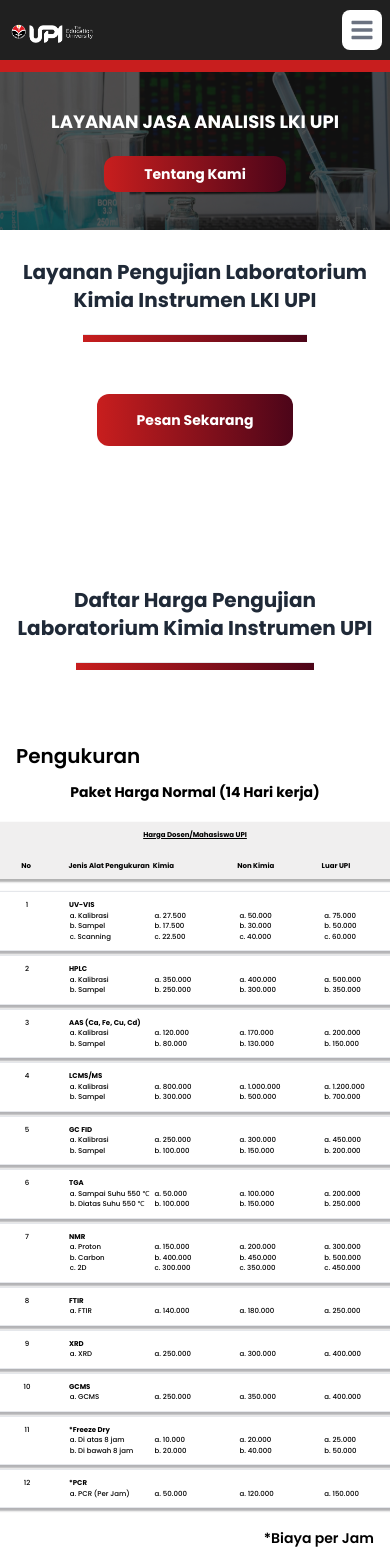
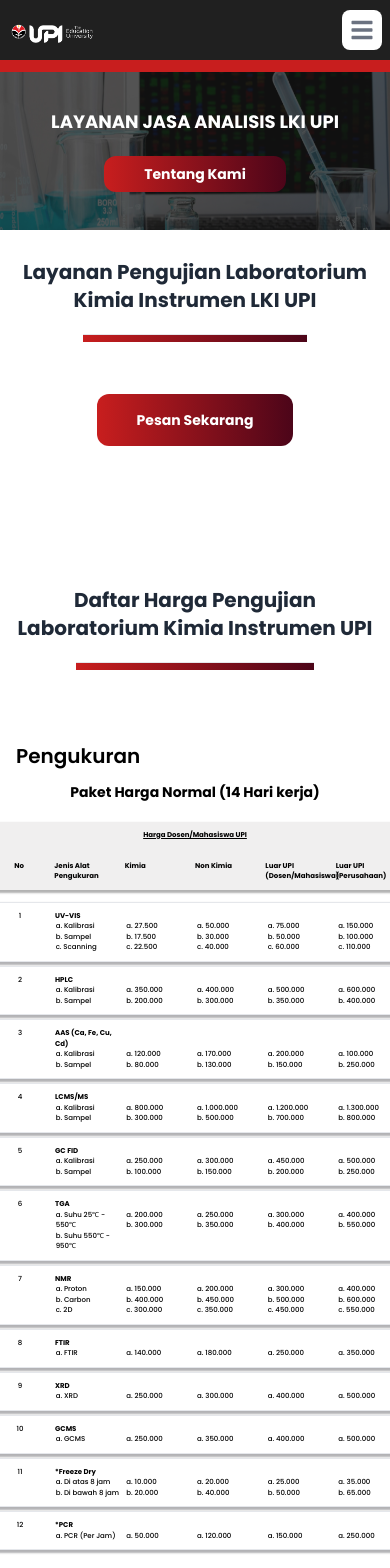
Before and after one commit to fikriymnn/lki_upi, a Next.js app: page /analisis in a window 390 px wide. Shown: the top 1568 px of the page. Built offline with nearby package versions, Linux system fonts and the light colour scheme; no server answers.

Commit message:
update harga

```diff
--- a/src/app/analisis/page.jsx
+++ b/src/app/analisis/page.jsx
@@ -17,30 +17,38 @@ const Analisis = () => {
           kimia: "a. 27.500",
           nonKimia: "a. 50.000",
           luarUpi: "a. 75.000",
+          perusahaan: "a. 150.000",
           tigaHariNonKimia: "a. 67.500",
           tujuhHariNonKimia: "a. 62.500",
           tigaHariLuarUpi: "a. 101.250",
           tujuhHariLuarUpi: "a. 93.750",
+          tigaHariPerusahaan: "a. 202.500"
         },
         {
           jenis: "b. Sampel",
           kimia: "b. 17.500",
           nonKimia: "b. 30.000",
           luarUpi: "b. 50.000",
+          perusahaan: "b. 100.000",
           tigaHariNonKimia: "b. 40.500",
           tujuhHariNonKimia: "b. 37.500",
           tigaHariLuarUpi: "b. 67.500",
           tujuhHariLuarUpi: "b. 62.500",
+          tigaHariPerusahaan: "b. 135.000",
+          tujuhHariPerusahaan: "b. 125.000"
         },
         {
           jenis: "c. Scanning",
           kimia: "c. 22.500",
           nonKimia: "c. 40.000",
           luarUpi: "c. 60.000",
+          perusahaan: "c. 110.000",
           tigaHariNonKimia: "c. 54.000",
           tujuhHariNonKimia: "c. 50.000",
           tigaHariLuarUpi: "c. 81.000",
           tujuhHariLuarUpi: "c. 75.000",
+          tigaHariPerusahaan: "c. 148.500",
+          tujuhHariPerusahaan: "c. 137.500"
         },
       ],
     },
@@ -52,20 +60,26 @@ const Analisis = () => {
           kimia: "a. 350.000",
           nonKimia: "a. 400.000",
           luarUpi: "a. 500.000",
+          perusahaan: "a. 600.000",
           tigaHariNonKimia: "a. 540.000",
           tujuhHariNonKimia: "a. 500.000",
           tigaHariLuarUpi: "a. 675.000",
           tujuhHariLuarUpi: "a. 625.000",
+          tigaHariPerusahaan: "a. 810.000",
+          tujuhHariPerusahaan: "a. 750.000",
         },
         {
           jenis: "b. Sampel",
-          kimia: "b. 250.000",
+          kimia: "b. 200.000",
           nonKimia: "b. 300.000",
           luarUpi: "b. 350.000",
+          perusahaan: "b. 400.000",
           tigaHariNonKimia: "b. 405.000",
           tujuhHariNonKimia: "b. 375.000",
           tigaHariLuarUpi: "b. 472.500",
           tujuhHariLuarUpi: "b. 437.500",
+          tigaHariPerusahaan: "b. 540.000",
+          tujuhHariPerusahaan: "b. 500.000",
         },
       ],
     },
@@ -78,20 +92,26 @@ const Analisis = () => {
           kimia: "a. 120.000",
           nonKimia: "a. 170.000",
           luarUpi: "a. 200.000",
+          perusahaan: "a. 100.000",
           tigaHariNonKimia: "a. 229.500",
           tujuhHariNonKimia: "a. 121.500",
           tigaHariLuarUpi: "a. 270.000",
           tujuhHariLuarUpi: "a. 250.000",
+          tigaHariPerusahaan: "a. 472.500",
+          tujuhHariPerusahaan: "a. 437.500",
         },
         {
           jenis: "b. Sampel",
           kimia: "b. 80.000",
           nonKimia: "b. 130.000",
           luarUpi: "b. 150.000",
+          perusahaan: "b. 250.000",
           tigaHariNonKimia: "b. 175.500",
           tujuhHariNonKimia: "b. 162.500",
           tigaHariLuarUpi: "b. 202.500",
           tujuhHariLuarUpi: "b. 187.500",
+          tigaHariPerusahaan: "b. 337.500",
+          tujuhHariPerusahaan: "b. 312.500",
         },
       ],
     },
@@ -103,20 +123,26 @@ const Analisis = () => {
           kimia: "a. 800.000",
           nonKimia: "a. 1.000.000",
           luarUpi: "a. 1.200.000",
+          perusahaan: "a. 1.300.000",
           tigaHariNonKimia: "a. 1.350.000",
           tujuhHariNonKimia: "a. 1.250.000",
           tigaHariLuarUpi: "a. 1.620.000",
           tujuhHariLuarUpi: "a. 1.500.000",
+          tigaHariPerusahaan: "a. 1.755.000",
+          tujuhHariPerusahaan: "a. 1.625.000",
         },
         {
           jenis: "b. Sampel",
           kimia: "b. 300.000",
           nonKimia: "b. 500.000",
           luarUpi: "b. 700.000",
+          perusahaan: "b. 800.000",
           tigaHariNonKimia: "b. 675.000",
           tujuhHariNonKimia: "b. 625.000",
           tigaHariLuarUpi: "b. 945.000",
           tujuhHariLuarUpi: "b. 875.000",
+          tigaHariPerusahaan: "b. 1.080.000",
+          tujuhHariPerusahaan: "b. 1.000.000",
         },
       ],
     },
@@ -128,20 +154,26 @@ const Analisis = () => {
           kimia: "a. 250.000",
           nonKimia: "a. 300.000",
           luarUpi: "a. 450.000",
+          perusahaan: "a. 500.000",
           tigaHariNonKimia: "a.405.000",
           tujuhHariNonKimia: "a. 375.000",
           tigaHariLuarUpi: "a. 607.500",
           tujuhHariLuarUpi: "a. 562.500",
+          tigaHariPerusahaan: "a. 675.000",
+          tujuhHariPerusahaan: "a. 625.000",
         },
         {
           jenis: "b. Sampel",
           kimia: "b. 100.000",
           nonKimia: "b. 150.000",
           luarUpi: "b. 200.000",
+          perusahaan: "b. 250.000",
           tigaHariNonKimia: "b. 202.500",
           tujuhHariNonKimia: "b. 187.500",
           tigaHariLuarUpi: "b. 270.000",
           tujuhHariLuarUpi: "b. 250.500",
+          tigaHariPerusahaan: "b. 337.500",
+          tujuhHariPerusahaan: "b. 312.500",
         },
       ],
     },
@@ -149,24 +181,30 @@ const Analisis = () => {
       alatPengukuran: "TGA",
       jenisPengukuran: [
         {
-          jenis: "a.	Sampai Suhu 550 ℃",
-          kimia: "a. 50.000",
-          nonKimia: "a. 100.000",
-          luarUpi: "a. 200.000",
-          tigaHariNonKimia: "a. 152.500",
-          tujuhHariNonKimia: "a. 137.500",
-          tigaHariLuarUpi: "a. 287.500",
-          tujuhHariLuarUpi: "a. 262.500",
+          jenis: "a. Suhu 25℃ - 550℃",
+          kimia: "a. 200.000",
+          nonKimia: "a. 250.000",
+          luarUpi: "a. 300.000",
+          perusahaan: "a. 400.000",
+          tigaHariNonKimia: "a. 337.500",
+          tujuhHariNonKimia: "a. 312.500",
+          tigaHariLuarUpi: "a. 405.500",
+          tujuhHariLuarUpi: "a. 375.000",
+          tigaHariPerusahaan: "a. 540.000",
+          tujuhHariPerusahaan: "a. 500.000",
         },
         {
-          jenis: "b.	Diatas Suhu 550 ℃",
-          kimia: "b. 100.000",
-          nonKimia: "b. 150.000",
-          luarUpi: "b. 250.000",
-          tigaHariNonKimia: "b. 220.000",
-          tujuhHariNonKimia: "b. 200.000",
-          tigaHariLuarUpi: "b. 355.000",
-          tujuhHariLuarUpi: "b. 325.000",
+          jenis: "b.	Suhu 550℃ - 950℃",
+          kimia: "b. 300.000",
+          nonKimia: "b. 350.000",
+          luarUpi: "b. 400.000",
+          perusahaan: "b. 550.000",
+          tigaHariNonKimia: "b. 472.500",
+          tujuhHariNonKimia: "b. 437.500",
+          tigaHariLuarUpi: "b. 540.000",
+          tujuhHariLuarUpi: "b. 500.000",
+          tigaHariPerusahaan: "b. 742.500",
+          tujuhHariPerusahaan: "b. 687.500",
         },
       ],
     },
@@ -178,30 +216,39 @@ const Analisis = () => {
           kimia: "a. 150.000",
           nonKimia: "a. 200.000",
           luarUpi: "a. 300.000",
+          perusahaan: "a. 400.000",
           tigaHariNonKimia: "a. 270.000",
           tujuhHariNonKimia: "a. 250.000",
           tigaHariLuarUpi: "a. 405.000",
           tujuhHariLuarUpi: "a. 375.000",
+          tigaHariPerusahaan: "a. 540.000",
+          tujuhHariPerusahaan: "a. 500.000",
         },
         {
           jenis: "b. Carbon",
           kimia: "b. 400.000",
           nonKimia: "b. 450.000",
           luarUpi: "b. 500.000",
+          perusahaan: "b. 600.000",
           tigaHariNonKimia: "b. 607.500",
           tujuhHariNonKimia: "b. 562.500",
           tigaHariLuarUpi: "b. 675.000",
           tujuhHariLuarUpi: "b. 625.000",
+          tigaHariPerusahaan: "b. 810.000",
+          tujuhHariPerusahaan: "b. 750.000",
         },
         {
           jenis: "c. 2D",
           kimia: "c. 300.000",
           nonKimia: "c. 350.000",
           luarUpi: "c. 450.000",
+          perusahaan: "c. 550.000",
           tigaHariNonKimia: "c. 472.500",
           tujuhHariNonKimia: "c. 437.500",
           tigaHariLuarUpi: "c. 607.500",
           tujuhHariLuarUpi: "c. 562.500",
+          tigaHariPerusahaan: "c. 742.500",
+          tujuhHariPerusahaan: "c. 687.500",
         },
       ],
     },
@@ -213,10 +260,13 @@ const Analisis = () => {
           kimia: "a. 140.000",
           nonKimia: "a. 180.000",
           luarUpi: "a. 250.000",
+          perusahaan: "a. 350.000",
           tigaHariNonKimia: "a. 243.000",
           tujuhHariNonKimia: "a. 225.000",
           tigaHariLuarUpi: "a. 337.500",
           tujuhHariLuarUpi: "a. 312.500",
+          tigaHariPerusahaan: "a. 472.500",
+          tujuhHariPerusahaan: "a. 437.500",
         },
       ],
     },
@@ -228,10 +278,13 @@ const Analisis = () => {
           kimia: "a. 250.000",
           nonKimia: "a. 300.000",
           luarUpi: "a. 400.000",
+          perusahaan: "a. 500.000",
           tigaHariNonKimia: "a. 405.000",
           tujuhHariNonKimia: "a. 375.000",
           tigaHariLuarUpi: "a. 540.000",
           tujuhHariLuarUpi: "a. 500.000",
+          tigaHariPerusahaan: "a. 675.000",
+          tujuhHariPerusahaan: "a. 625.000",
         },
       ],
     },
@@ -243,10 +296,13 @@ const Analisis = () => {
           kimia: "a. 250.000",
           nonKimia: "a. 350.000",
           luarUpi: "a. 400.000",
+          perusahaan: "a. 500.000",
           tigaHariNonKimia: "a. 472.500",
           tujuhHariNonKimia: "a. 437.500",
           tigaHariLuarUpi: "a. 540.000",
           tujuhHariLuarUpi: "a. 500.000",
+          tigaHariPerusahaan: "a. 675.000",
+          tujuhHariPerusahaan: "a. 625.000",
         },
       ],
     },
@@ -258,20 +314,26 @@ const Analisis = () => {
           kimia: "a. 10.000",
           nonKimia: "a. 20.000",
           luarUpi: "a. 25.000",
+          perusahaan: "a. 35.000",
           tigaHariNonKimia: "-",
           tujuhHariNonKimia: "-",
           tigaHariLuarUpi: "-",
           tujuhHariLuarUpi: "-",
+          tigaHariPerusahaan: "-",
+          tujuhHariPerusahaan: "-",
         },
         {
           jenis: "b. Di bawah 8 jam",
           kimia: "b. 20.000",
           nonKimia: "b. 40.000",
           luarUpi: "b. 50.000",
+          perusahaan: "b. 65.000",
           tigaHariNonKimia: "-",
           tujuhHariNonKimia: "-",
           tigaHariLuarUpi: "-",
           tujuhHariLuarUpi: "-",
+          tigaHariPerusahaan: "-",
+          tujuhHariPerusahaan: "-",
         },
       ],
     },
@@ -283,10 +345,13 @@ const Analisis = () => {
           kimia: "a. 50.000",
           nonKimia: "a. 120.000",
           luarUpi: "a. 150.000",
+          perusahaan: "a. 250.000",
           tigaHariNonKimia: "-",
           tujuhHariNonKimia: "-",
           tigaHariLuarUpi: "-",
           tujuhHariLuarUpi: "-",
+          tigaHariPerusahaan: "-",
+          tujuhHariPerusahaan: "-",
         },
       ],
     },
@@ -343,7 +408,7 @@ const Analisis = () => {
               <p className="text-center mb-5 font-bold md:text-[14px] text-[7px] underline">
                 Harga Dosen/Mahasiswa UPI
               </p>
-              <div className="grid grid-cols-5 ">
+              <div className="grid grid-cols-6">
                 <p className="font-bold md:text-[14px] text-[7px] text-center">
                   No
                 </p>
@@ -354,7 +419,8 @@ const Analisis = () => {
                 <p className="font-bold md:text-[14px] text-[7px]">
                   Non Kimia{" "}
                 </p>
-                <p className="font-bold md:text-[14px] text-[7px]">Luar UPI</p>
+                <p className="font-bold md:text-[14px] text-[7px]">Luar UPI (Dosen/Mahasiswa)</p>
+                <p className="font-bold md:text-[14px] text-[7px]">Luar UPI<br />(Perusahaan)</p>
               </div>
             </div>
 
@@ -362,7 +428,7 @@ const Analisis = () => {
               {dataPengukur.map((data, i) => (
                 <div key={i}>
                   <div className="bg-white border shadow-[rgba(0,0,10,0.3)_1px_2px_2px_1px] rounded-lg py-2">
-                    <div className="grid grid-cols-5 ">
+                    <div className="grid grid-cols-6 ">
                       <p className="font-medium md:text-[14px] text-[7px] text-center ">
                         {i + 1}
                       </p>
@@ -371,7 +437,7 @@ const Analisis = () => {
                       </p>
                     </div>
                     <div className="md:ml-3">
-                      <div className="grid grid-cols-5 gap-1 ">
+                      <div className="grid grid-cols-6 gap-1">
                         <p className="font-medium md:text-[14px] text-[7px]">
                           {""}
                         </p>
@@ -415,6 +481,16 @@ const Analisis = () => {
                             </p>
                           ))}
                         </div>
+                        <div>
+                          {data.jenisPengukuran.map((jenisPengukuran, i) => (
+                            <p
+                              key={i}
+                              className="font-medium md:text-[14px] text-[7px]"
+                            >
+                              {jenisPengukuran.perusahaan}
+                            </p>
+                          ))}
+                        </div>
                       </div>
                     </div>
                   </div>
@@ -424,6 +500,12 @@ const Analisis = () => {
           </div>
           <p className="text-black-700 md:font-bold font-semibold text-end md:mx-28 mx-0 md:text-[14px] text-sm mt-5">
             *Biaya per Jam
+          </p>
+          <p className="text-black-700 md:font-bold font-semibold md:mx-28 mx-0 md:text-[14px] text-sm mt-5">
+            Syarat dan Ketentuan: <br />
+            - Pelarut NMR-Kloroform: Rp100.000/ml. <br />
+            - Pelarut NMR-Metanol: Rp80.000/ml. <br />
+            - Pengenceran sampel lebih dari 25ml dikenakan biaya tambahan seeuai pemakaian.
           </p>
           <div className="lg:mx-16 md:-mx-8 -mx-8 ">
             <p className="text-center font-bold text-lg mb-5 mt-10">
@@ -451,7 +533,16 @@ const Analisis = () => {
                 </div>
                 <div className="flex flex-col justify-center items-center w-[22%]">
                   <p className="font-bold md:text-[14px] text-[7px]">
-                    Luar Upi{" "}
+                    Luar Upi (Dosen/Mahasiswa){" "}
+                  </p>
+                  <div className="grid grid-cols-2 gap-5 font-medium md:text-[14px] text-[7px]">
+                    <p>3 Hari</p>
+                    <p>7 Hari</p>
+                  </div>
+                </div>
+                <div className="flex flex-col justify-center items-center w-[22%]">
+                  <p className="font-bold md:text-[14px] text-[7px]">
+                    Luar Upi (Perusahaan){" "}
                   </p>
                   <div className="grid grid-cols-2 gap-5 font-medium md:text-[14px] text-[7px]">
                     <p>3 Hari</p>
@@ -523,6 +614,23 @@ const Analisis = () => {
                             </div>
                           ))}
                         </div>
+                        <div className="w-[22%]">
+                          {data.jenisPengukuran.map((jenisPengukuran, i) => (
+                            <div
+                              key={i}
+                              className="flex flex-col justify-center items-center  "
+                            >
+                              <div className="grid grid-cols-2 md:gap-5 gap-1">
+                                <p className="font-medium md:text-[14px] text-[6px]">
+                                  {jenisPengukuran.tigaHariPerusahaan}
+                                </p>
+                                <p className="font-medium md:text-[14px] text-[6px]">
+                                  {jenisPengukuran.tigaHariPerusahaan}
+                                </p>
+                              </div>
+                            </div>
+                          ))}
+                        </div>
                       </div>
                     </div>
                   </div>
@@ -532,6 +640,12 @@ const Analisis = () => {
           </div>
           <p className="text-black-700 md:font-bold font-semibold text-end md:mx-28 mx-0 md:text-[14px] text-sm mt-5">
             *Biaya per Jam
+          </p>
+          <p className="text-black-700 md:font-bold font-semibold md:mx-28 mx-0 md:text-[14px] text-sm mt-5">
+            Syarat dan Ketentuan: <br />
+            - Pelarut NMR-Kloroform: Rp100.000/ml. <br />
+            - Pelarut NMR-Metanol: Rp80.000/ml. <br />
+            - Pengenceran sampel lebih dari 25ml dikenakan biaya tambahan seeuai pemakaian.
           </p>
           <div className="mb-24">
             <p className="md:text-[29px] text-xl font-bold md:mx-16 mx-0 mt-20 mb-5">
--- a/src/app/layanan/page.jsx
+++ b/src/app/layanan/page.jsx
@@ -360,7 +360,7 @@ const Layanan = () => {
               <p className="text-center mb-5 font-bold md:text-[14px] text-[7px] underline">
                 Harga Dosen/Mahasiswa UPI
               </p>
-              <div className="grid grid-cols-5 ">
+              <div className="grid grid-cols-6 text-center">
                 <p className="font-bold md:text-[14px] text-[7px] text-center">
                   No
                 </p>
@@ -371,7 +371,8 @@ const Layanan = () => {
                 <p className="font-bold md:text-[14px] text-[7px]">
                   Non Kimia{" "}
                 </p>
-                <p className="font-bold md:text-[14px] text-[7px]">Luar UPI</p>
+                <p className="font-bold md:text-[14px] text-[7px]">Luar UPI (Dosen/Mahasiswa)</p>
+                <p className="font-bold md:text-[14px] text-[7px]">Luar UPI<br />(Perusahaan)</p>
               </div>
             </div>
 
@@ -379,7 +380,7 @@ const Layanan = () => {
               {dataPengukur.map((data, i) => (
                 <div key={i}>
                   <div className="bg-white border shadow-[rgba(0,0,10,0.3)_1px_2px_2px_1px] rounded-lg py-2">
-                    <div className="grid grid-cols-5 ">
+                    <div className="grid grid-cols-6 ">
                       <p className="font-medium md:text-[14px] text-[7px] text-center ">
                         {i + 1}
                       </p>
@@ -388,7 +389,7 @@ const Layanan = () => {
                       </p>
                     </div>
                     <div className="md:ml-3">
-                      <div className="grid grid-cols-5 gap-1 ">
+                      <div className="grid grid-cols-6 gap-1 text-center">
                         <p className="font-medium md:text-[14px] text-[7px]">
                           {""}
                         </p>
```
Also changed, not shown: 1 other file (tests, documents, lock files or other folders).
